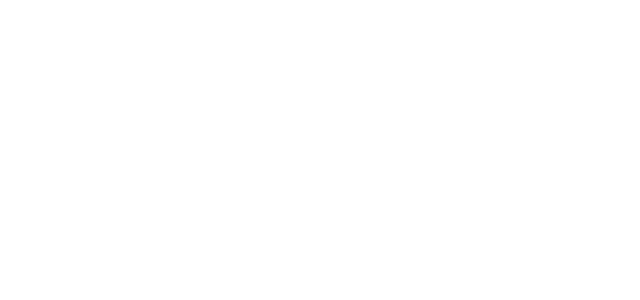
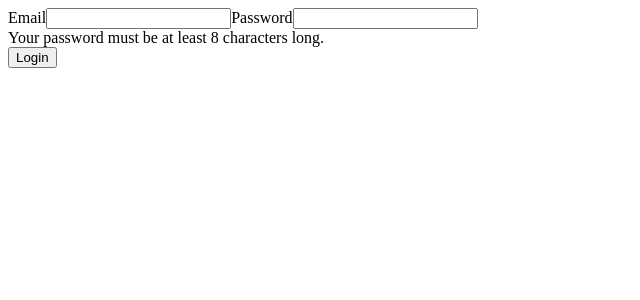
Before and after one commit to Risriddle/hacker-news-aggregator, a React (Vite) app in the folder frontend/: page /login in a window 1280 px wide. Before the commit this address had no page. Shown: the top 300 px of the page, without its empty margins (0-640 px from the left). Built offline with nearby package versions, Linux system fonts and the light colour scheme.

Commit message:
implemented basic login and signup in frontend

```diff
--- a/frontend/src/App.tsx
+++ b/frontend/src/App.tsx
@@ -1,5 +1,7 @@
 import { BrowserRouter as Router,Routes,Route } from 'react-router-dom'
 import Stories from './pages/Stories'
+import Login from "./pages/Login"
+import SignUp from "./pages/SignUp"
 // import './App.css'
 
 function App() {
@@ -12,9 +14,9 @@
         <div>
          <Router>
           <Routes>
-            <Route path="/" element={<Stories/>}>
-
-            </Route>
+            <Route path="/" element={<Stories/>}></Route>
+            <Route path="/login" element={<Login/>}></Route>
+            <Route path="/signup" element={<SignUp/>}></Route>
           </Routes>
          </Router>
         </div>
--- /dev/null
+++ b/frontend/src/pages/Login.tsx
@@ -0,0 +1,57 @@
+
+
+function Login() {
+  async function handleSubmit(event) {
+
+    event.preventDefault();
+
+    const formElement = event.target;
+    const formData = new FormData(formElement);
+
+    const response = await fetch('http://localhost:8000/api/auth/login', {
+      method: 'POST',
+      body: JSON.stringify({
+        email: formData.get('email'),
+        password: formData.get('password'),
+      }),
+      headers: { 'Content-Type': 'application/json' },
+    });
+
+    const data = await response.json();
+    if (!response.ok) {
+      // Handle error response
+      console.log(data)
+      return;
+    }
+console.log(data,"logged in")
+    // Handle success flow
+  }
+
+  return (
+    <form onSubmit={handleSubmit}>
+      <label htmlFor="email-input">Email</label>
+      <input
+
+        id="email-input"
+        name="email"
+        required
+        type="email"
+      />
+      <label htmlFor="password-input">Password</label>
+      <input
+        aria-describedby="password-hint"
+        id="password-input"
+        name="password"
+        required
+        type="password"
+      />
+      <div id="password-hint">
+        Your password must be at least 8 characters long.
+      </div>
+      <button>Login</button>
+    </form>
+  );
+}
+
+
+export default Login
--- /dev/null
+++ b/frontend/src/pages/SignUp.tsx
@@ -0,0 +1,58 @@
+
+
+function SignUp() {
+  async function handleSubmit(event) {
+
+    event.preventDefault();
+
+    const formElement = event.target;
+    const formData = new FormData(formElement);
+
+    const response = await fetch('http://localhost:8000/api/auth/register', {
+      method: 'POST',
+      body: JSON.stringify({
+        email: formData.get('email'),
+        password: formData.get('password'),
+      }),
+      headers: { 'Content-Type': 'application/json' },
+    });
+
+    const data = await response.json();
+    if (!response.ok) {
+      // Handle error response
+      console.log(data)
+      return;
+    }
+    console.log(data,"----------------")
+
+    // Handle success flow
+  }
+
+  return (
+    <form onSubmit={handleSubmit}>
+      <label htmlFor="email-input">Email</label>
+      <input
+
+        id="email-input"
+        name="email"
+        required
+        type="email"
+      />
+      <label htmlFor="password-input">Password</label>
+      <input
+        aria-describedby="password-hint"
+        id="password-input"
+        name="password"
+        required
+        type="password"
+      />
+      <div id="password-hint">
+        Your password must be at least 8 characters long.
+      </div>
+      <button>Sign up</button>
+    </form>
+  );
+}
+
+
+export default SignUp
```
Also changed, not shown: 1 other file (tests, documents, lock files or other folders).
